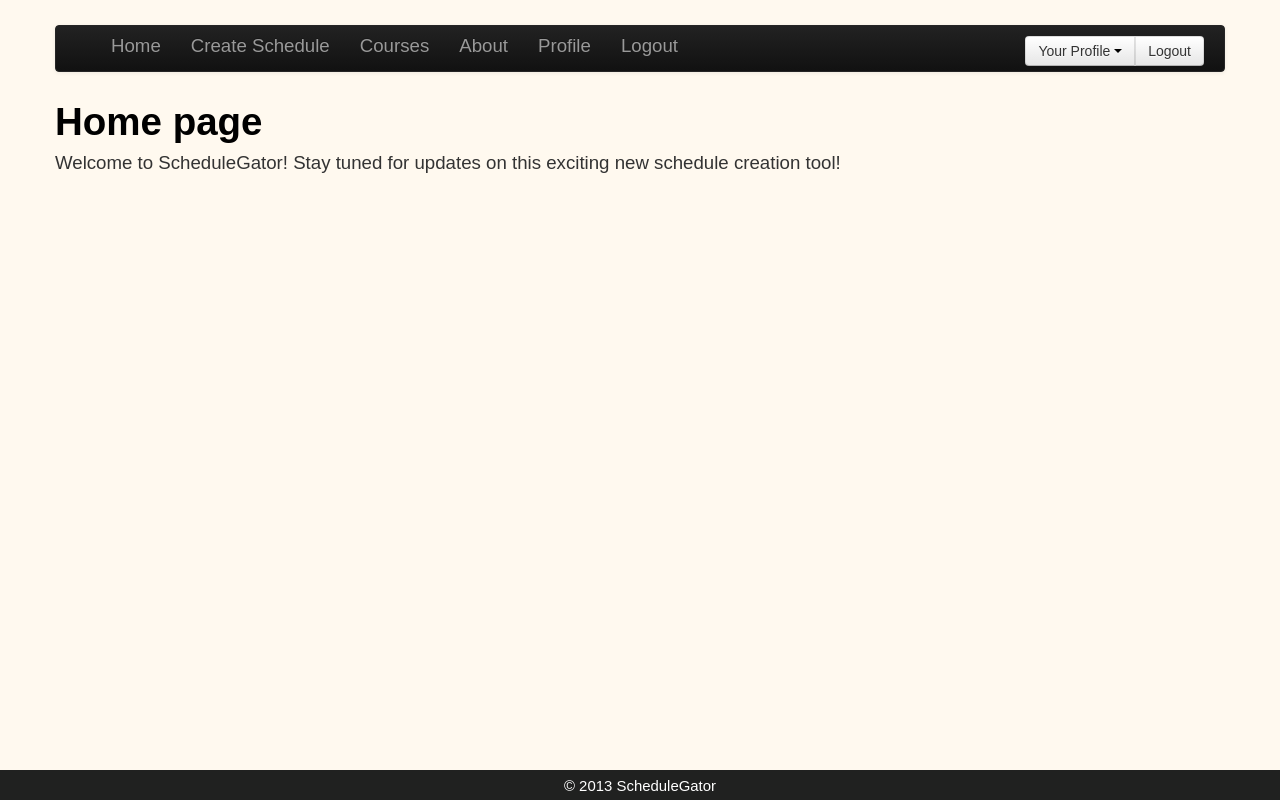
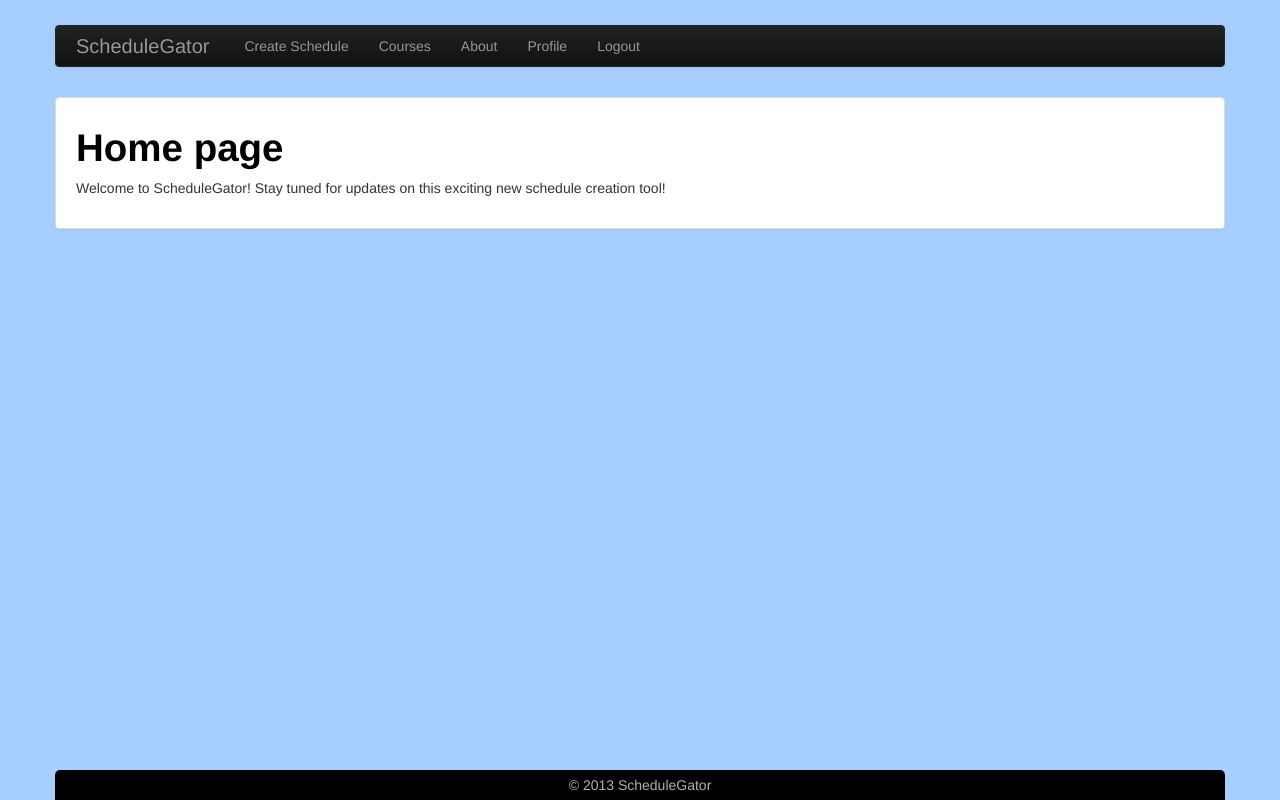
Before and after one commit to Fireworks/sGator, a Django app: page / in a window 1280 px wide. Run offline with Django 3.2, Linux system fonts and the light colour scheme; the visitor is signed in with stand-in values (Sample User, id 1); some libraries are stand-ins or nearby versions.

Commit message:
Style fixes, home page changes, background change, navbar restyle

```diff
--- a/sgator/static/css/style.css
+++ b/sgator/static/css/style.css
@@ -1,7 +1,8 @@
 /* GENERAL CLASSES */
 
 body{
-	background-color: #FFF9EF;
+	background-color: #A6CFFF;
+	font-family: Helvetica, arial, sans-serif;
 }
 
 h1, h2, h3, h4, h5, h6{
@@ -16,3 +17,32 @@ h1, h2, h3, h4, h5, h6{
 	background: #fff;
 	padding: 20px;
 }
+
+.white{
+	color: white;
+}
+
+.gray{
+	color: #B0B0B0;
+}
+
+/* Footer */
+#footer-wrapper{
+   z-index: 100;
+   bottom: 0px;
+   left: 0px;
+   position: fixed;
+   width: 100%;
+}
+
+#footer-table{
+	background: #000;
+	width: 100%;
+	text-align: center;
+	-webkit-border-top-left-radius: 5px;
+	-webkit-border-top-right-radius: 5px;
+	-moz-border-radius-topleft: 5px;
+	-moz-border-radius-topright: 5px;
+	border-top-left-radius: 5px;
+	border-top-right-radius: 5px;
+}
--- a/templates/base.html
+++ b/templates/base.html
@@ -22,12 +22,12 @@
 		{% include "headers.html" %}
 		{%block content%}{%endblock%}
 	</div>
-	<div class="container">
-		{%block footer%}
-		<footer>
-			{%include "footer.html"%}
-		</footer>
-		{%endblock%}
+	<div id="footer-wrapper">
+		<div class="container">
+			<footer>
+				{% include "footer.html" %}
+			</footer>
+		</div>
 	</div>
 	<script type="text/javascript">
 		GLOBALS={}
--- a/templates/footer.html
+++ b/templates/footer.html
@@ -1,44 +1,5 @@
-<style type="text/css">
-/* Footer
-----------------------------------*/
-#footerDiv{
-   background: #202120;
-   position: fixed;
-   bottom: 0px;
-   right: 0px;
-   z-index: 100;
-   width: 100%;
-}
-
-body { font: 14pt 'Alike', sans-serif;}
-
-#footerPadding{
-    padding-top:15px;
-}
-
-#tossFooter2{
-   position:absolute;
-   bottom:0;
-   width:100%;
-   height:22px;
-  /* background:#212123;*/
-}
-
-.whiteFooter1{
-    color: #ffffff;
-    font-size: .8em;
-}
-
-</style>
-
-<div id="footerDiv">
-	<center>
-		<div id="footerWidth">
-			<table>
-				<tr height="30px">
-				  <td valign="middle" class="whiteFooter1">&copy; 2013 ScheduleGator</td>
-				</tr>
-			</table>
-		</div>
-	</center>
-</div>
+<table align="center" id="footer-table">
+		<tr height="30px">
+		    <td valign="middle" class="gray">&copy; 2013 ScheduleGator</td>
+		</tr>
+</table>
--- a/templates/home.html
+++ b/templates/home.html
@@ -1,6 +1,8 @@
 {%extends "base.html"%}
 {%block content%}
-	<h1>Home page</h1>
-	<p>Welcome to ScheduleGator! Stay tuned for updates on this exciting new schedule creation tool!
-	</p>
+	<div class="thumbnail box">
+		<h1>Home page</h1>
+		<p>Welcome to ScheduleGator! Stay tuned for updates on this exciting new schedule creation tool!
+		</p>
+	</div>
 {%endblock%}
--- a/templates/navbar.html
+++ b/templates/navbar.html
@@ -4,26 +4,9 @@
 	<span class="icon-bar"></span>
 	<span class="icon-bar"></span>
 </button>
-<a class="brand" href="{%url 'home'%}"></a>
-{% if not user.is_anonymous %}
-<div class="navbar-text pull-right btn-group">
-	<a class="btn btn-left-border" data-toggle="dropdown" href="#">
-		Your Profile <b class="caret"></b>
-	</a>
-	<ul class="dropdown-menu">
-		<li><a tabindex="-1" href="#"><i class="icon-user"></i> Profile</a></li>
-		<li class="divider"></li>
-		<li><a tabindex="-1" href="#"><i class="icon-th-list"></i> My Schedules</a></li>
-		<li><a tabindex="-1" href="#" data-toggle="modal"><i class="icon-plus"></i> Create Schedule</a></li>
-	</ul>
-	<a class="btn" href="#">Logout</a>
-</div>
-{%endif%}
+<a class="brand" href="{%url 'home'%}">ScheduleGator</a>
 <div class="nav-collapse collapse">
 	<ul class="nav">
-		<li class="home-link">
-			<a href="/">Home</a>
-		</li>
 		<li>
 			<a href="#">Create Schedule</a>
 		</li>
```
Also changed, not shown: templates/courses.html (indentation only).
